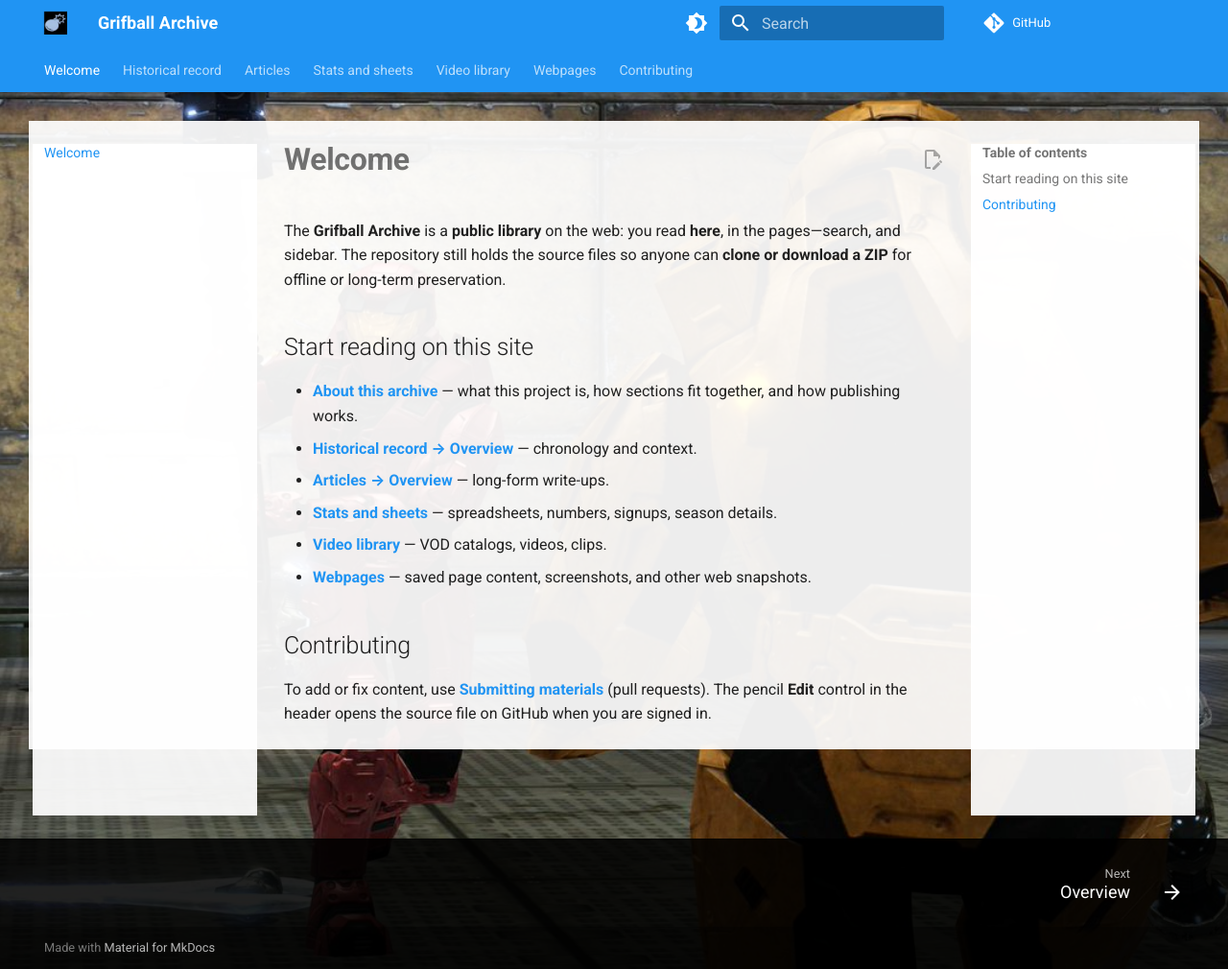
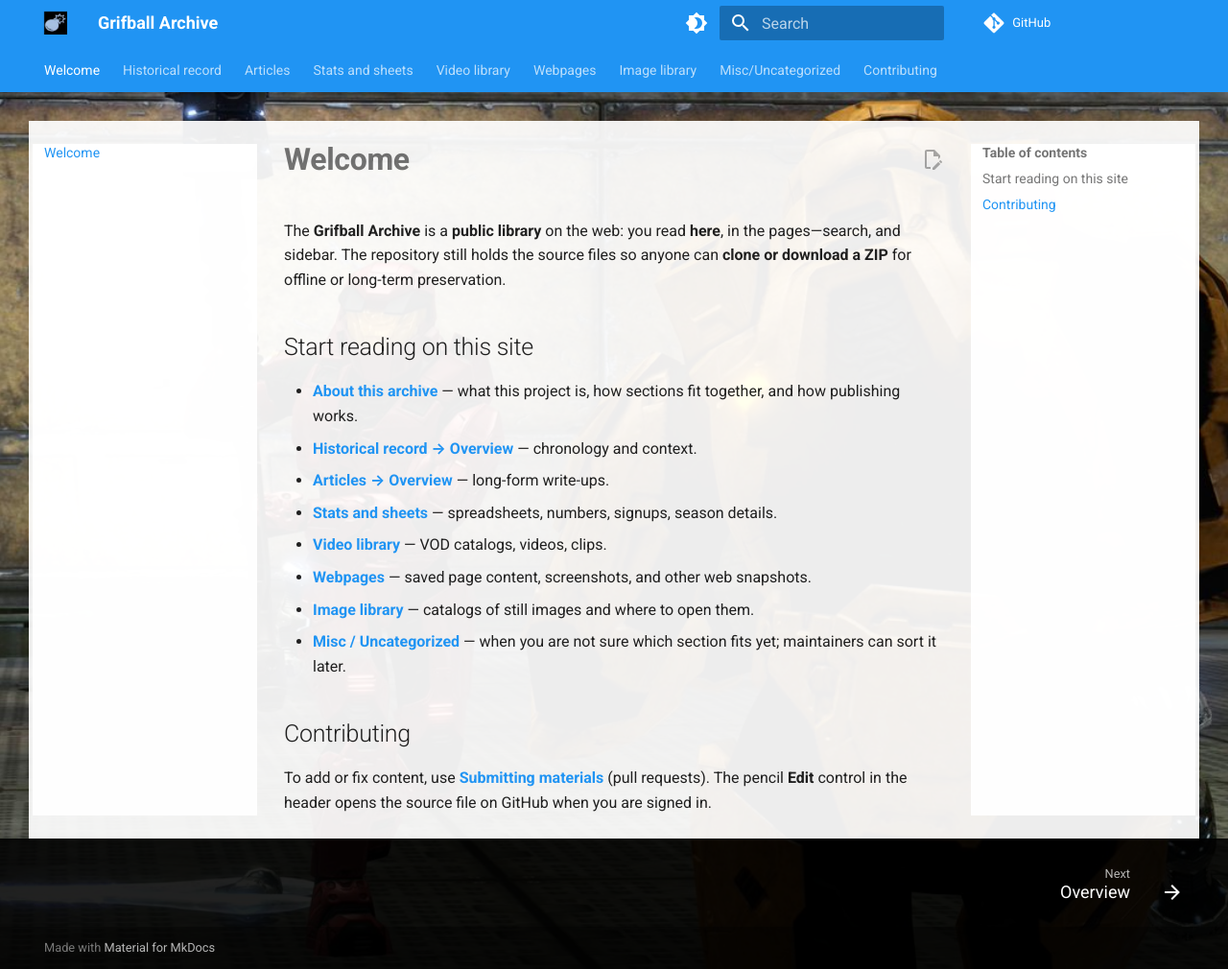
Before and after one commit to Grifball-Archive/Grifball-Archive, an MkDocs documentation site: the page built from docs/index.md, in a window 1280 px wide and 1010 px high. Shown: the whole window at 96% size. Built offline with MkDocs 1.6.1 and Material for MkDocs 9.7.7, drawn with Linux system fonts in a browser that asks for light colours; comment, search, counter and statistics services are not loaded.

Commit message:
feat(docs): image library, misc bucket; disable instant nav
Add Image library and Misc/Uncategorized overview pages and nav tabs.
Update Welcome, About this archive, and contributing guide cross-links.
Turn off navigation.instant to avoid duplicate/stale tab rows with sticky
tabs after nav changes; refresh extra.css header comment.

Co-authored-by: Cursor <cursoragent@cursor.com>

```diff
--- a/docs/index.md
+++ b/docs/index.md
@@ -10,6 +10,8 @@ The **Grifball Archive** is a **public library** on the web: you read **here**,
 - **[Stats and sheets](statistics/overview.md)** — spreadsheets, numbers, signups, season details.
 - **[Video library](video/overview.md)** — VOD catalogs, videos, clips.
 - **[Webpages](webpages/overview.md)** — saved page content, screenshots, and other web snapshots.
+- **[Image library](image-library/overview.md)** — catalogs of still images and where to open them.
+- **[Misc / Uncategorized](misc/overview.md)** — when you are not sure which section fits yet; maintainers can sort it later.
 
 ## Contributing
 
--- a/docs/stylesheets/extra.css
+++ b/docs/stylesheets/extra.css
@@ -1,4 +1,4 @@
-/* Wallpaper + panels: fixed layer avoids missing bg on some routes (instant nav);
+/* Wallpaper + panels: fixed layer avoids missing bg on client navigations;
    one rgba for all columns avoids darker seams where translucent panels met. */
 
 .md-typeset h1 {
--- a/mkdocs.yml
+++ b/mkdocs.yml
@@ -1,7 +1,7 @@
 # Reading experience similar to GitBook wikis (e.g. https://wiki.thescriptersguild.com/).
 # Hosted on GitHub Pages; content = Markdown under docs/.
 site_name: Grifball Archive
-site_description: A public library of Grifball history — articles, statistics, and video records.
+site_description: A public library of Grifball history — articles, statistics, video and image catalogs, and more.
 site_url: https://grifball-archive.github.io/Grifball-Archive/
 
 repo_url: https://github.com/Grifball-Archive/Grifball-Archive
@@ -31,13 +31,15 @@ theme:
         icon: material/brightness-7
         name: Switch to light mode
   features:
-    - navigation.instant
+    # Instant + sticky tabs can leave duplicate / stale tab rows in the header after
+    # nav changes or fast clicks; full reloads keep the top bar consistent.
+    # - navigation.instant
     - navigation.tracking
     # Top-level groups (Historical record, Articles, …) become tabs under the header;
     # the left sidebar only lists pages inside the active tab — much less clutter.
     - navigation.tabs
-    # Keeps the tab row in the header (outside the instant-swapped container) so it
-    # does not vanish when using navigation.instant with navigation.tabs.
+    # Renders tabs inside the header so they stay visible while scrolling.
+    # (Previously paired with navigation.instant; instant is off to avoid duplicate/stale tab rows.)
     - navigation.tabs.sticky
     - navigation.sections
     - navigation.top
@@ -71,5 +73,9 @@ nav:
       - Overview: video/overview.md
   - Webpages:
       - Overview: webpages/overview.md
+  - Image library:
+      - Overview: image-library/overview.md
+  - "Misc/Uncategorized":
+      - Overview: misc/overview.md
   - Contributing:
       - Submitting materials: contributing/submitting-materials.md
```
Also changed, not shown: docs/articles/about-the-archive.md (+2 -0 lines), docs/contributing/submitting-materials.md (+2 -0 lines), docs/image-library/overview.md (added, +22 -0 lines), docs/misc/overview.md (added, +11 -0 lines).
